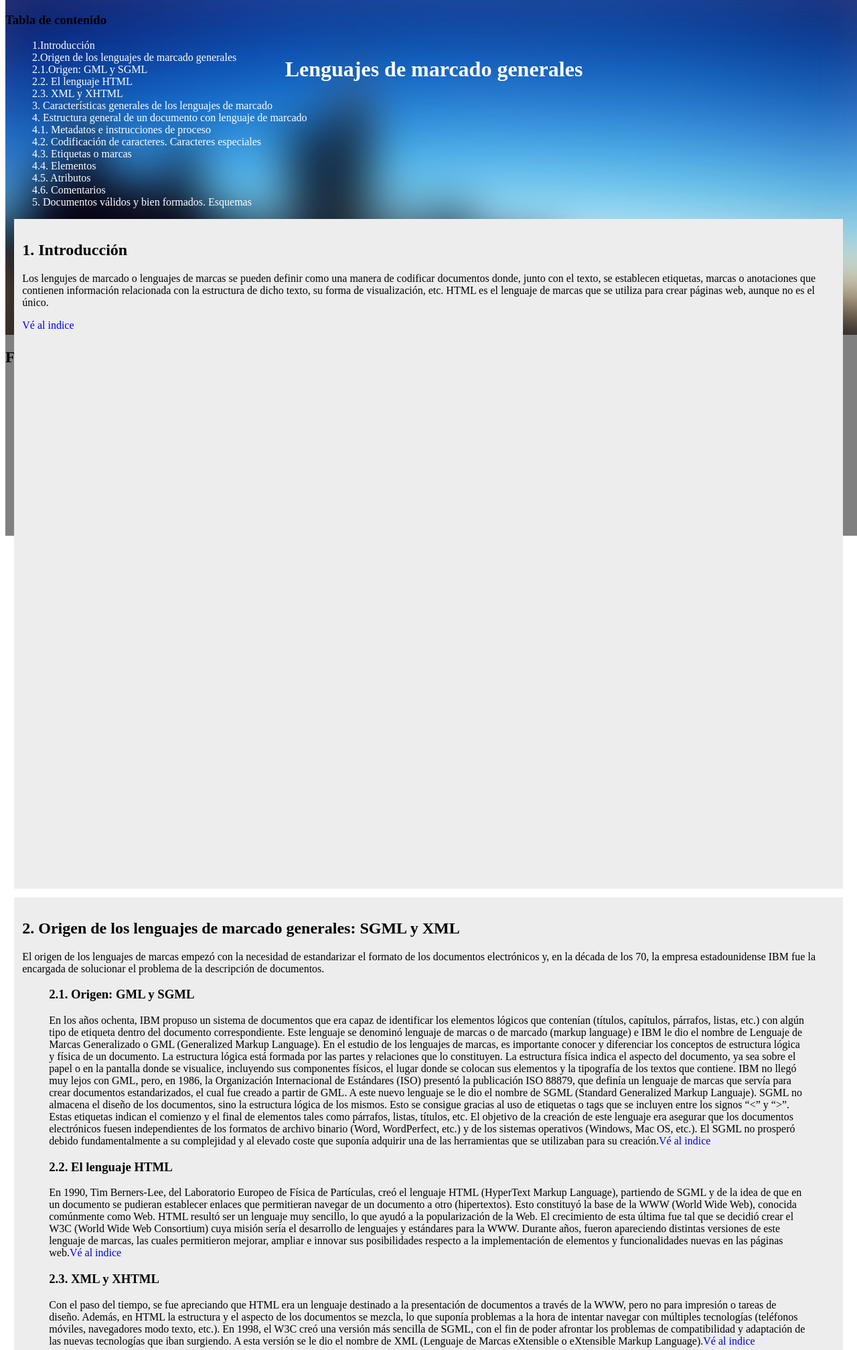
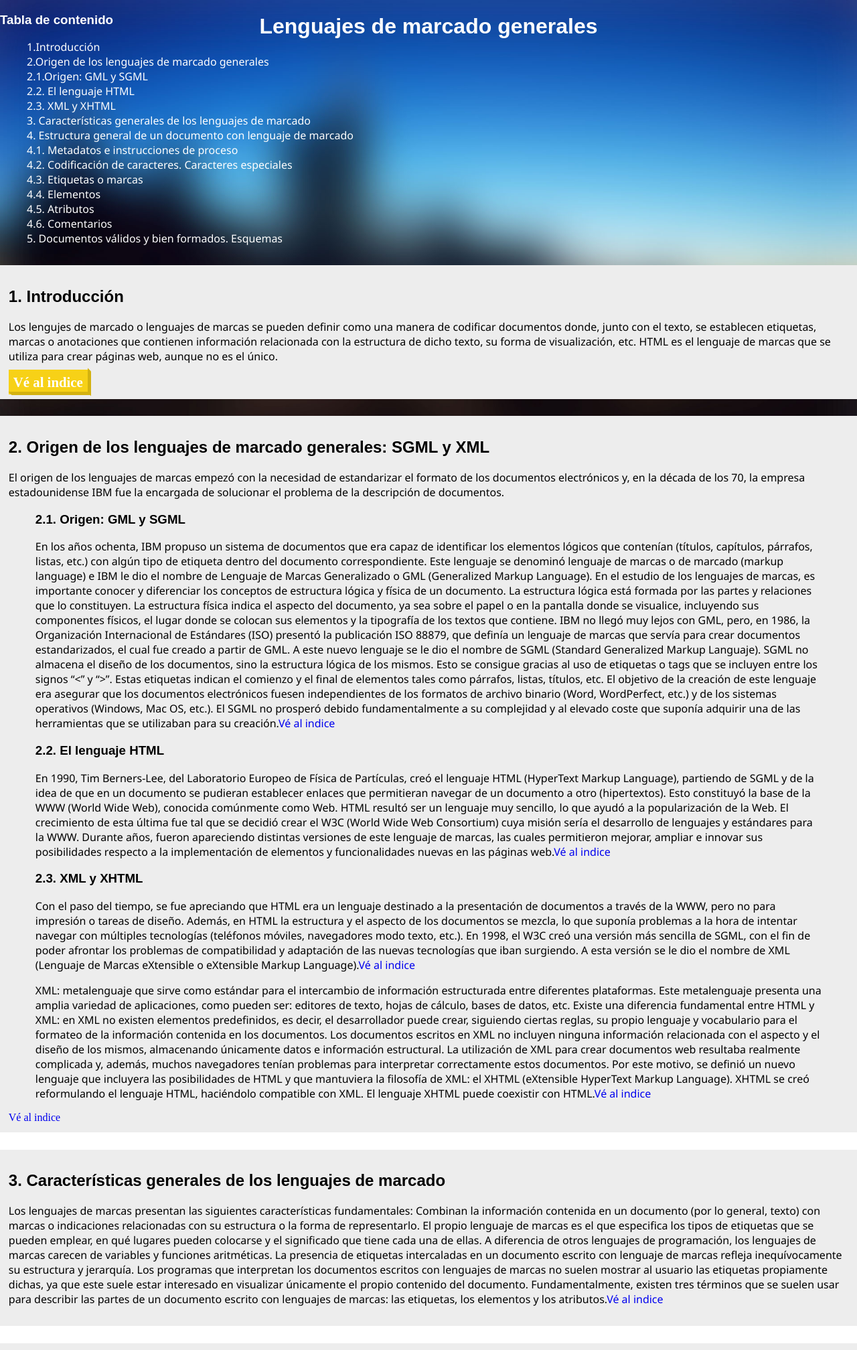
Before and after one commit to SusanaMG1988/UF841_3, a PHP site: page / in a window 1280 px wide. Shown: the top 2016 px of the page at 67% size. Run offline with PHP 8.4, Linux system fonts and the light colour scheme; some libraries are stand-ins or nearby versions.

Commit message:
Añadidos al ccs  del ejercicio de maquetación

```diff
--- a/exercicisHTML/ejercicio_07-05-2020/css/styles.css
+++ b/exercicisHTML/ejercicio_07-05-2020/css/styles.css
@@ -7,18 +7,31 @@ Ejercicio de CSS plano sin resset ni normalize
     box-sizing: border-box;
     list-style: none ;
 }
-
+body{
+    margin:0;
+}
 a{
     text-decoration: none;
 
 }
 
-/* Titles */
+/* Titulos */
 h1{
     text-align: center;
     color: #fefefe;
 }
+h1,h2,h3,h4,h5,h6{
+    font-family:Arial, Helvetica, sans-serif ;
+}
+/* Textos */
+p,ul,li{
+    font-family: 'Segoe UI', Tahoma, Geneva, Verdana, sans-serif;
+}
 
+.container{
+    display: flex;
+    flex-direction: column;
+}
 
 /* Estilos aplicados a las listas */
 
@@ -26,25 +39,25 @@ ul.lista li:before{
     content:"-";
 }
 
-nav a{
+nav a, nav .nav-title{
     color: #fefefe;
 }
-/*Efecto parallax */
+
+/* Efecto parallax */
 .content
 {
 
-  height: 1000px;
-  min-height: 1000px;
+
+  min-height: 100%;
   background: #ededed;
   position: relative;
   z-index: 1;
-
-  padding: 1%;
-  margin: 1%;
+  padding:1%;
+  margin:1% 0;
 }
 
 header{
-    padding:5%;
+
     height: 100%;
     width: 100%;
     background-image: url(../img/bg-header.jpg);
@@ -60,12 +73,65 @@ header{
     box-shadow: 0px 0px 20px rgba(0, 0, 0, 0.5);
   }
 
-footer
-{
-  width: 100%;
-  height: 300px;
-  background: gray;
-  bottom: 0;
-  position: fixed;
-  z-index: -1;
+/* Botones "ve al indice" */
+
+.button{
+    padding: 7px;
+    position:relative;
+    background:#f7d117;
+    color: #ffff;
+    font-weight: bold;
+    font-size: 1.3em;
 }
+
+.button::before{
+    content: '';
+    position: absolute;
+    right: -2px;
+    bottom:-1px;
+    display:block;
+    height: 5px;
+    width: 100%;
+    background: #d3b210;
+    transform: skewx(45deg);
+    opacity: 1;
+}
+.button::after{
+    content:'';
+    position: absolute;
+    display: block;
+    right: -5px;
+    height: 100%;
+    width: 5px;
+    background:#d3b210;
+    transition:0.1s;
+    transform: skewy(45deg);
+    opacity: 1;
+    top: 0;
+
+}
+
+
+.button:hover{
+    background: #f7d117;
+    color: #ffffff;
+    left:0.1em;
+    border: 2px solid  #f7d117;
+    left: 0.1em;
+    transition: 0.5s;
+}
+
+.button:hover::before{
+    bottom:-2px;
+    right: -1px;
+    height: 2px;
+    transition: 0.5s;
+}
+
+.button:hover::after{
+    opacity: 1;
+    bottom: -1px;
+    right: -2px;
+    transition:0.5s;
+    width: -3px;
+}
--- a/exercicisHTML/ejercicio_07-05-2020/index.html
+++ b/exercicisHTML/ejercicio_07-05-2020/index.html
@@ -29,11 +29,7 @@
     <meta name="twitter:description" content="">
     <meta name="twitter:image" content="http://">
 
-    <!-- Title tipography -->
-    <link href="https://fonts.googleapis.com/css2?family=Alfa+Slab+One&display=swap" rel="stylesheet">
 
-    <!-- Normal text tipography -->
-    <link href="https://fonts.googleapis.com/css2?family=Ubuntu+Condensed&display=swap" rel="stylesheet">
 
     <!-- FontAwesome -->
     <link rel="stylesheet" href="https://use.fontawesome.com/releases/v5.3.1/css/all.css"
@@ -52,7 +48,7 @@
     </header>
 
     <nav id="index-menu">
-        <h3>Tabla de contenido</h3>
+        <h3 class="nav-title">Tabla de contenido</h3>
         <ul>
             <li><a href="#apartado1">1.Introducción</a></li>
             <li><a href="#apartado2">2.Origen de los lenguajes de marcado generales</a></li>
@@ -83,7 +79,7 @@
                 relacionada con la estructura de dicho texto, su forma de visualización, etc.
                 HTML es el lenguaje de marcas que se utiliza para crear páginas web, aunque no es el único.
             </p>
-            <a href="#index-menu">Vé al indice</a>
+            <a class="button" href="#index-menu">Vé al indice</a>
         </div>
         <!-- fin Apartado 1 -->
 
@@ -392,9 +388,10 @@
         <!-- Fin apartado 5 -->
 
     </div>
-    <footer>
-        <h2>Footer</h2>
-    </footer>
+
+
+
+
 </body>
 
 </html>
```
